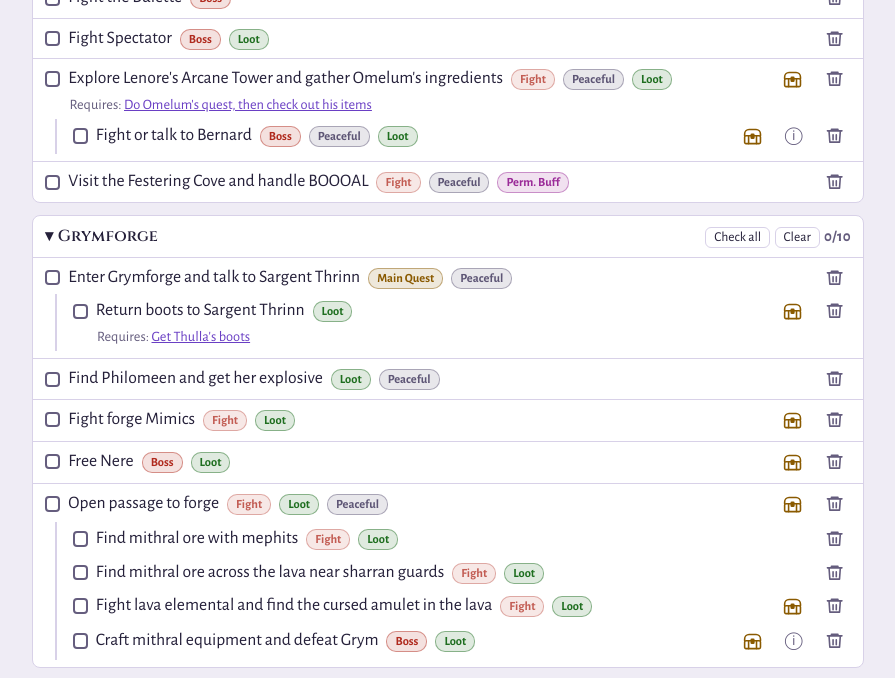
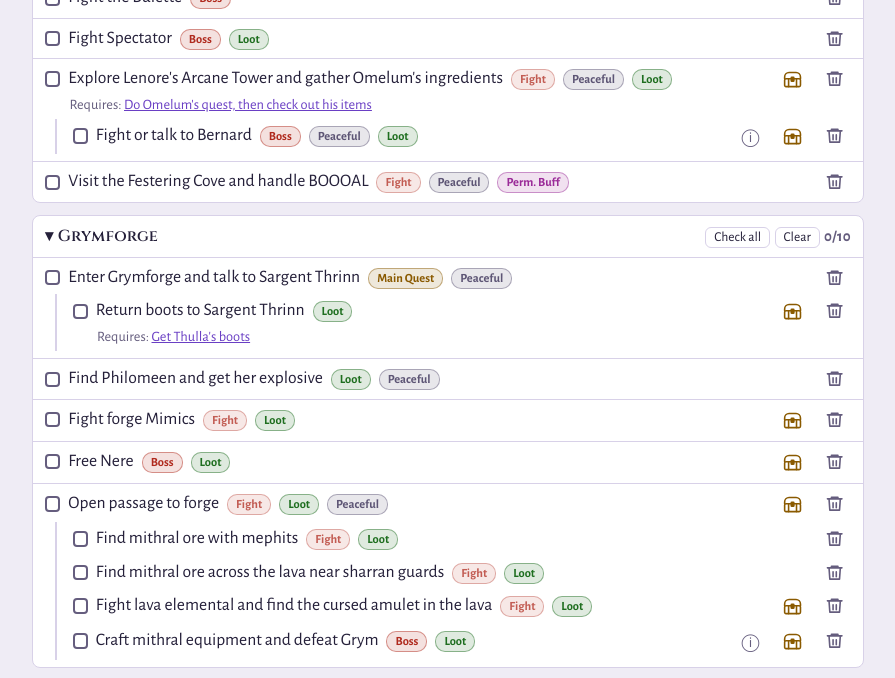
Before and after one commit to encarvlucas/bg3-cheat-sheet, a plain HTML site: page index.html in a window 1280 px wide. Shown: the part 4060-4738 px from the top of the page, without its empty margins (192-1087 px from the left). Drawn offline with nearby package versions, Linux system fonts and the light colour scheme.

Commit message:
Switching button order for loot and tooltip

```diff
--- a/index.html
+++ b/index.html
@@ -403,7 +403,7 @@
       }
       button.tipbtn {
         flex: none;
-        padding: 0 6px;
+        padding: 2px 6px 0;
         line-height: 1.3;
         color: var(--mu);
         background: transparent;
--- a/logic.js
+++ b/logic.js
@@ -362,8 +362,8 @@ function render() {
         return `<li class="${p.done[it.k] ? 'done' : sk ? 'skip' : ''}"><div class="row"><label>
     <input type="checkbox" data-k="${esc(it.k)}" ${p.done[it.k] ? 'checked' : ''}><span class="tx">${fmt(it.t)}</span>
     ${it.g.map((t) => `<em class="tag tg ${esc(t)}">${esc(TAGS[t] || t)}</em>`).join('')}</label>
+    ${it.tip ? `<button type="button" class="tipbtn" data-tip="${esc(it.tip)}" aria-label="${esc(it.tip)}">ⓘ</button>` : ''}
     ${it.loot.length ? `<button type="button" class="lootbtn" data-loot="${esc(it.k)}" aria-label="Notable items (${it.loot.length})">${CHEST}</button>` : ''}
-    ${it.tip ? `<button type="button" class="tipbtn" data-tip="${esc(it.tip)}" aria-label="${esc(it.tip)}">ⓘ</button>` : ''}
     <button class="del" data-skip="${esc(it.k)}" aria-pressed="${sk}" title="${sk ? 'Restore task' : 'Skip task (uncompletable)'}" aria-label="${sk ? 'Restore task' : 'Skip task'}">${TRASH}</button></div>${reqs(p, it)}${sub ? `<ul class="sub">${sub}</ul>` : ''}</li>`
       }
       // Skip areas with nothing to show; collapsed areas show only their header (a search forces them open)
```
